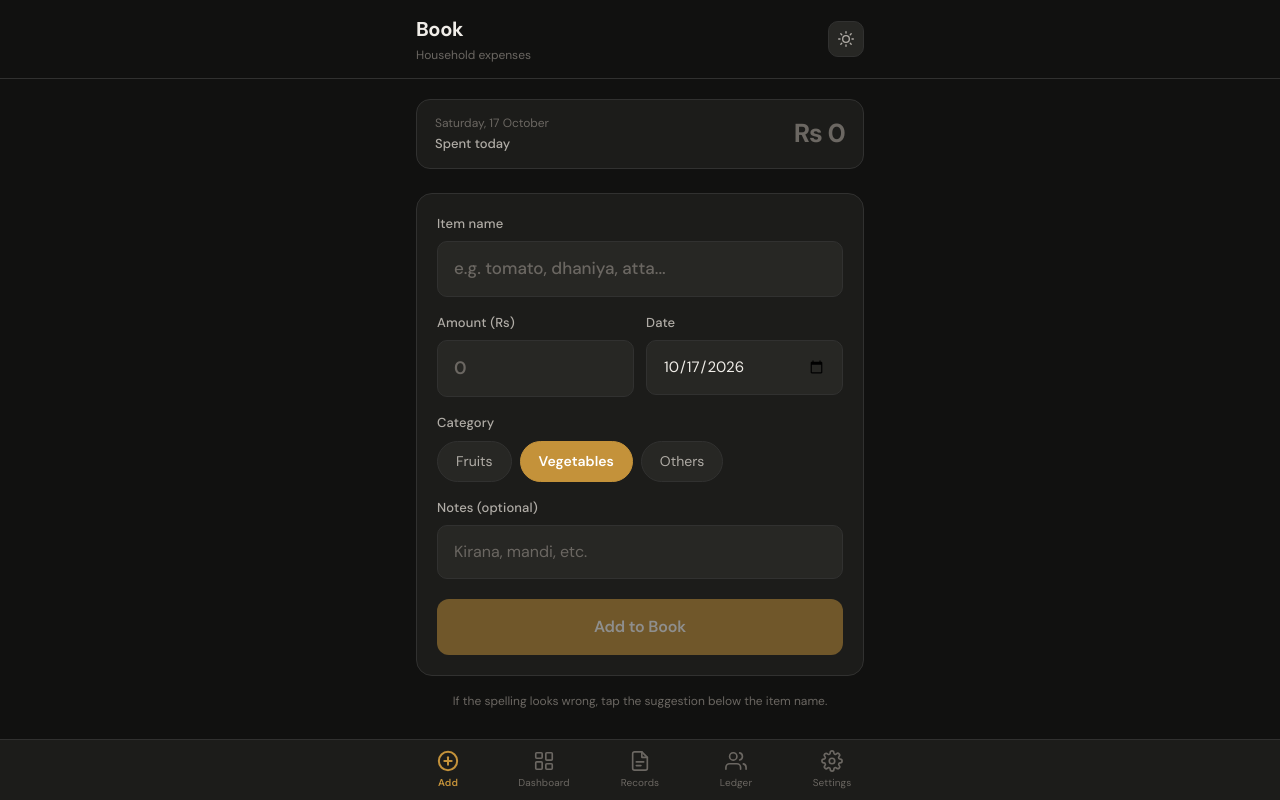
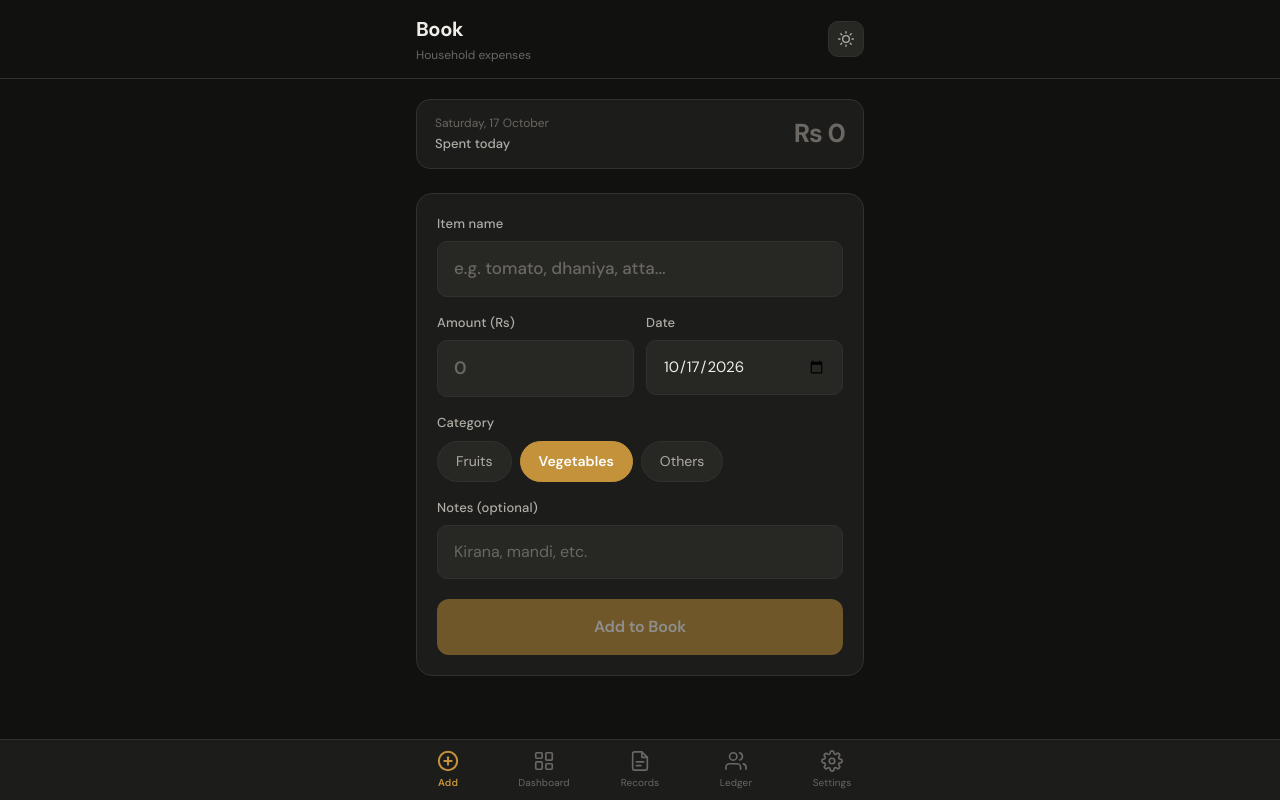
Before and after one commit to BrownColour/book-ki, a Next.js app: page / in a window 1280 px wide. Built offline with nearby package versions, Linux system fonts and the light colour scheme; no server answers; the database is empty.

Commit message:
Add files via upload

```diff
--- a/src/pages/index.tsx
+++ b/src/pages/index.tsx
@@ -224,7 +224,7 @@ export default function AddExpense() {
             lineHeight: 1.5,
           }}
         >
-          If the spelling looks wrong, tap the suggestion below the item name.
+
         </p>
       </div>
 
```
